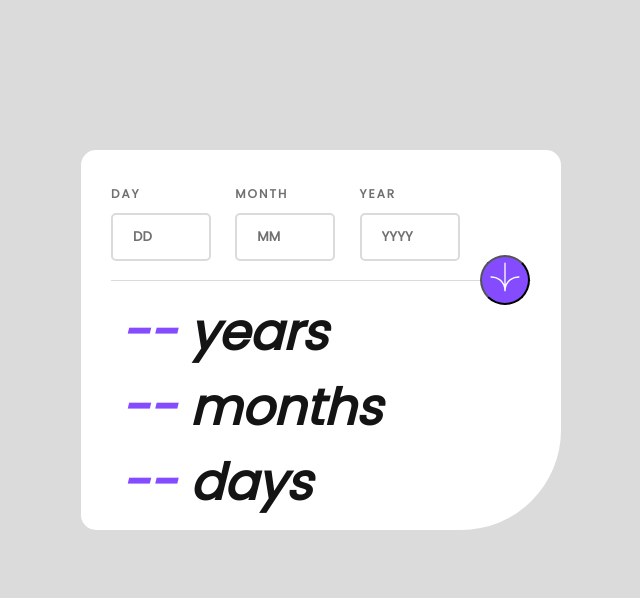
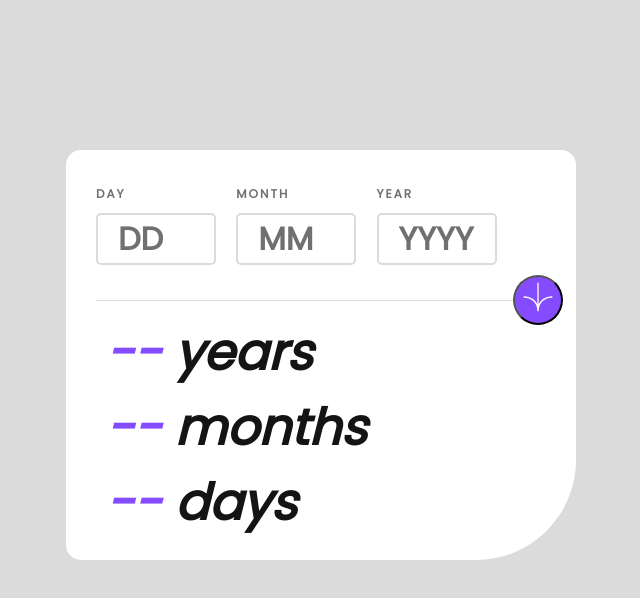
Before and after one commit to Agostinho01/Age-calculator-app, a plain HTML site: page index.html in a window 1280 px wide. Shown: the whole page, without its empty margins (319-959 px from the left). Drawn offline with Linux system fonts and the light colour scheme.

Commit message:
Changing the fonts on the stylesheet

```diff
--- a/index.html
+++ b/index.html
@@ -21,15 +21,17 @@
         <div class="input-form">
           <span class="label">Day</span>
           <input type="number" id="fday" name="fday" placeholder="DD" />
-          <!-- <span class="error">Invalido</span> -->
+          <span class="error">Must be a valid day</span>
         </div>
         <div class="input-form">
           <span class="label">Month</span>
           <input type="number" id="fmonth" name="fmonth" placeholder="MM" />
+          <span class="error">Must be a valid Month</span>
         </div>
         <div class="input-form">
           <span class="label">Year</span>
           <input type="number" id="fyear" name="fyear" placeholder="YYYY" />
+          <span class="error">Must be a valid year</span>
         </div>
         <button class="submeter">
           <img src="/assets/images/icon-arrow.svg" alt="" />
--- a/script.js
+++ b/script.js
@@ -0,0 +1 @@
+// Vlidating the forms
--- a/styles.css
+++ b/styles.css
@@ -24,8 +24,8 @@ body {
 .main {
   margin: 150px auto;
   background-color: var(--White);
-  height: 320px;
-  width: 420px;
+  height: 350px;
+  width: 450px;
   padding: 30px;
   border-radius: 15px;
   border-bottom-right-radius: 100px;
@@ -37,14 +37,15 @@ body {
 }
 
 .input-form input {
-  width: 100px;
-  padding: 12px 20px;
-  margin: 8px 0;
+  width: 120px;
+  padding: 0 20px;
+  margin-top: 8px;
   box-sizing: border-box;
   border: 2px solid var(--Light-grey);
   border-radius: 5px;
   color: var(--Off-black);
-  font-weight: 900;
+  font-weight: 700;
+  font-size: 32px;
 }
 
 .input-form input::placeholder {
@@ -55,8 +56,8 @@ body {
 .input-form {
   display: inline-block;
   width: 100px;
-  height: 100px;
-  margin-right: 20px;
+  height: 120px;
+  margin-right: 36px;
 }
 
 .submeter {
@@ -97,6 +98,7 @@ h1:first-child {
 h1 {
   margin: 0 10px;
   font-size: 50px;
+  font-family: Verdana, Geneva, Tahoma, sans-serif;
   font-style: italic;
   font-weight: 900;
   color: var(--Off-black);
@@ -119,3 +121,13 @@ h1 {
   outline: none;
   color: var(--Purple);
 }
+
+/* Demo Styling error */
+.error {
+  position: relative;
+  display: inline-block;
+  font-style: italic;
+  font-size: 9px;
+  color: var(--Light);
+  visibility: hidden;
+}
```
